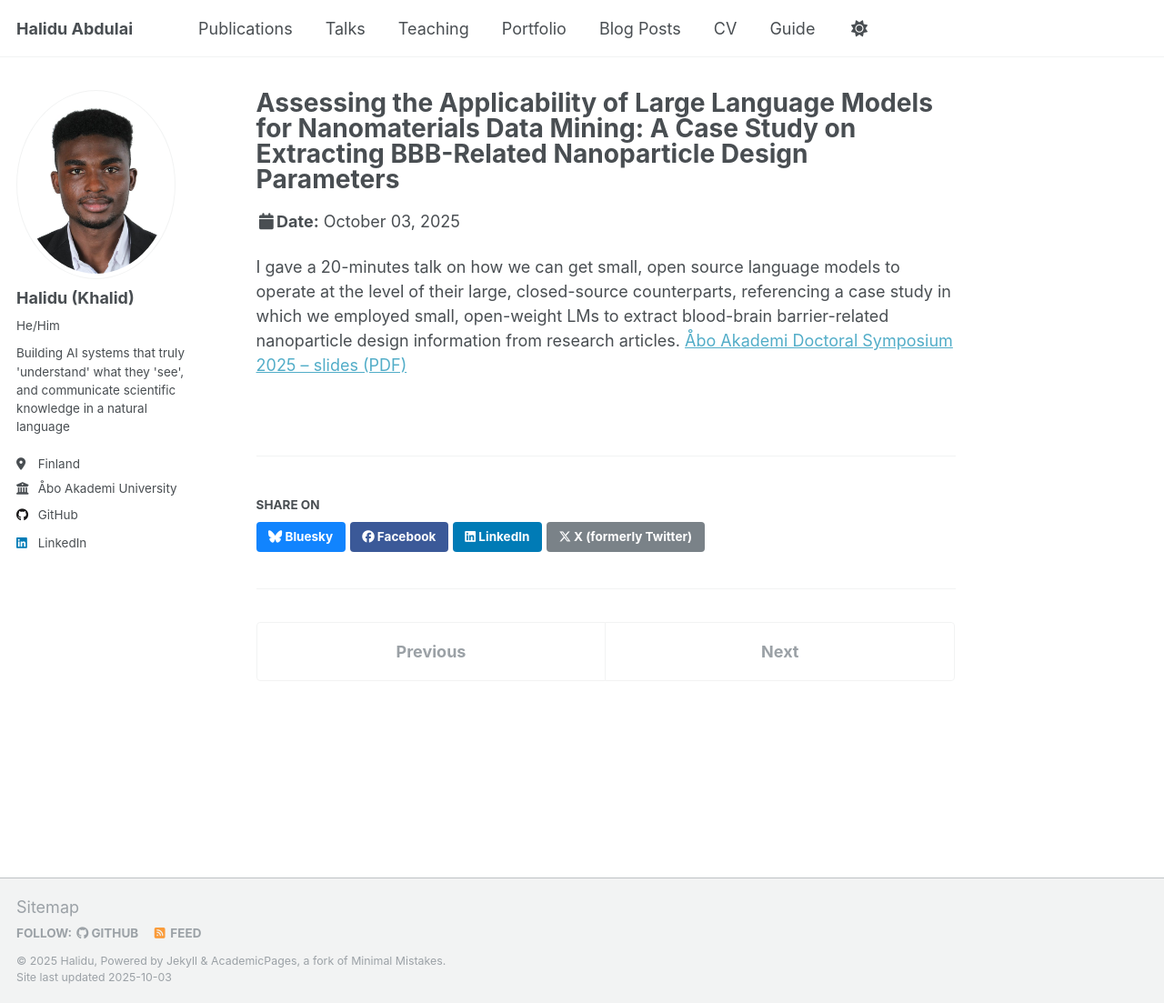
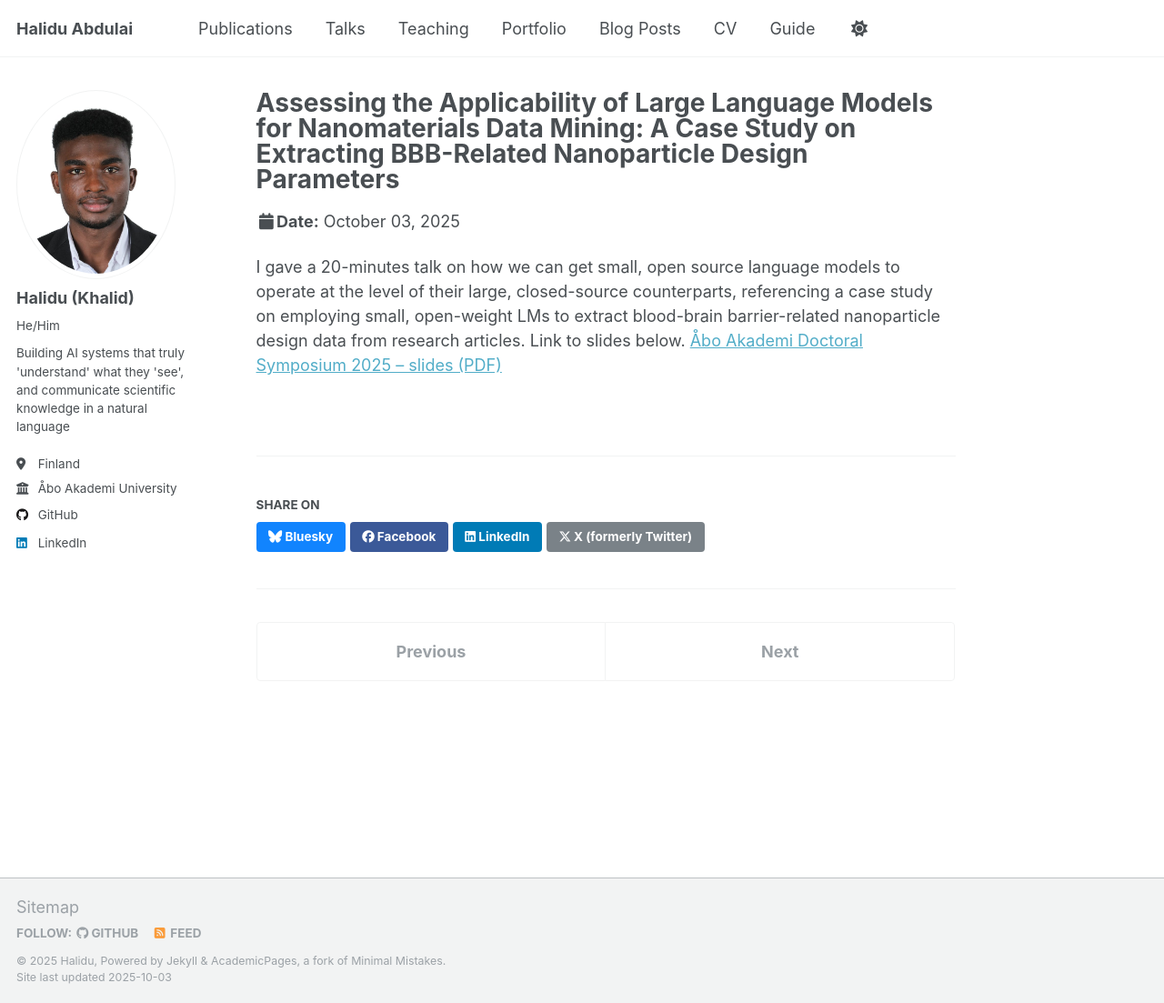
Before and after one commit to abdulaihalidu/abdulaihalidu.github.io, a Jekyll site: the page built from _talks/2025-10-03-talk-2.md, in a window 1280 px wide and 1103 px high. Shown: the whole window at 91% size. Built offline with Jekyll 4.4.1, drawn with Linux system fonts in a browser that asks for light colours; a script that is not in the unit is left out.

Commit message:
Update 2025-10-03-talk-2.md

```diff
--- a/_talks/2025-10-03-talk-2.md
+++ b/_talks/2025-10-03-talk-2.md
@@ -8,5 +8,5 @@ date: 2025-10-03
 location: "Åbo Akademi University"
 ---
 
-I gave a 20-minutes talk on how we can get small, open source language models to operate at the level of their large, closed-source counterparts, referencing a case study in which we employed small, open-weight LMs to extract blood-brain barrier-related nanoparticle design information from research articles.
+I gave a 20-minutes talk on how we can get small, open source language models to operate at the level of their large, closed-source counterparts, referencing a case study on employing small, open-weight LMs to extract blood-brain barrier-related nanoparticle design data from research articles. Link to slides below.
 [Åbo Akademi Doctoral Symposium 2025 – slides (PDF)](https://abdulaihalidu.github.io/files/Abo_Akademi_Doctoral_Symposium_presentation_2025.pdf)
```
